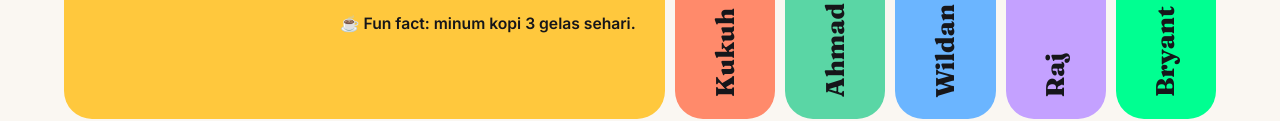
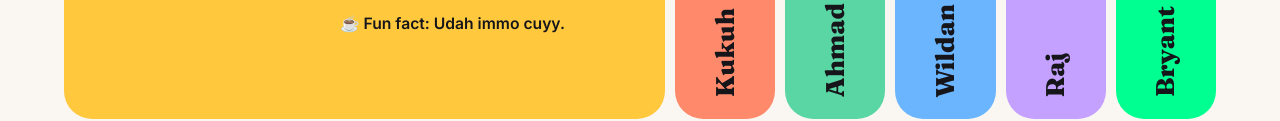
Before and after one commit to hihuucuyy/Kelompok-5, a plain HTML site: page kelompok 5.html in a window 1280 px wide. Shown: the part 1026-1147 px from the top of the page. Drawn offline with Linux system fonts and the light colour scheme.

Commit message:
update teks2

```diff
--- a/kelompok 5.html
+++ b/kelompok 5.html
@@ -536,7 +536,7 @@
                 <ul class="skills">
                   <li>Figma</li><li>Riset Pengguna</li><li>Prototyping</li><li>Branding</li>
                 </ul>
-                <p class="fact">☕ Fun fact: minum kopi 3 gelas sehari.</p>
+                <p class="fact">☕ Fun fact: Udah immo cuyy.</p>
               </div>
             </div>
           </article>
```
